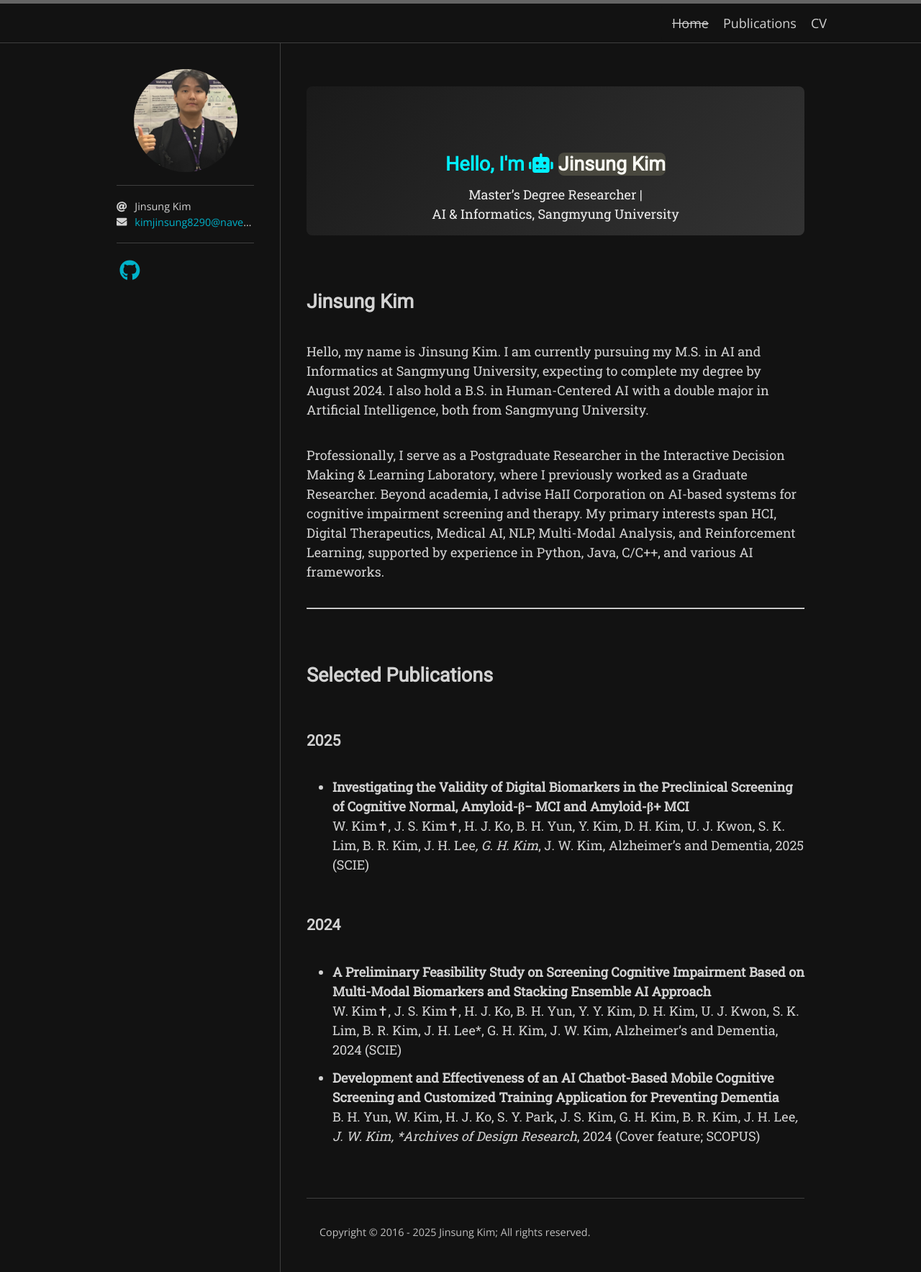
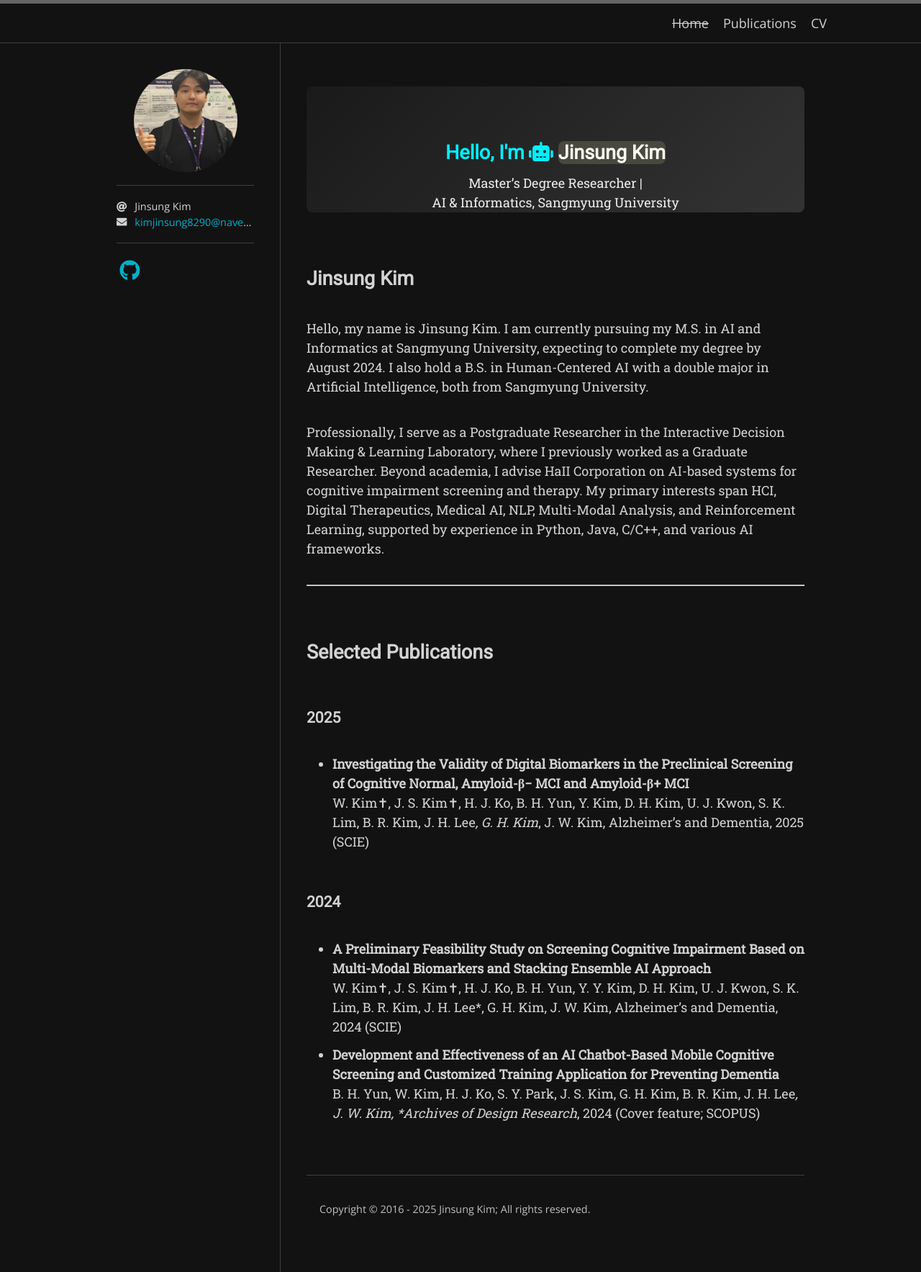
Before and after one commit to KimJinSungDataScientist/KimJinSungDataScientist.github.io, a Jekyll site: the page built from index.md, in a window 1280 px wide. Shown: the whole page at 72% size. Built offline with Jekyll 4.4.1, drawn with Linux system fonts in a browser that asks for light colours; nearby versions of some CDN libraries; some web fonts are replaced; the list of posts is cut into pages by our own code.

Commit message:
'test26'

```diff
--- a/_sass/hamilton/custom-styles.scss
+++ b/_sass/hamilton/custom-styles.scss
@@ -19,7 +19,7 @@
     text-align: center;
 
     /* 박스 내부 패딩을 약간만 주어 텍스트가 바로 위에 붙지는 않게 */
-    padding: 16px 0;
+    padding: 0px 0;
     /* min-height: 제거 -> 내용만큼만 박스가 늘어남 */
   }
 
```
